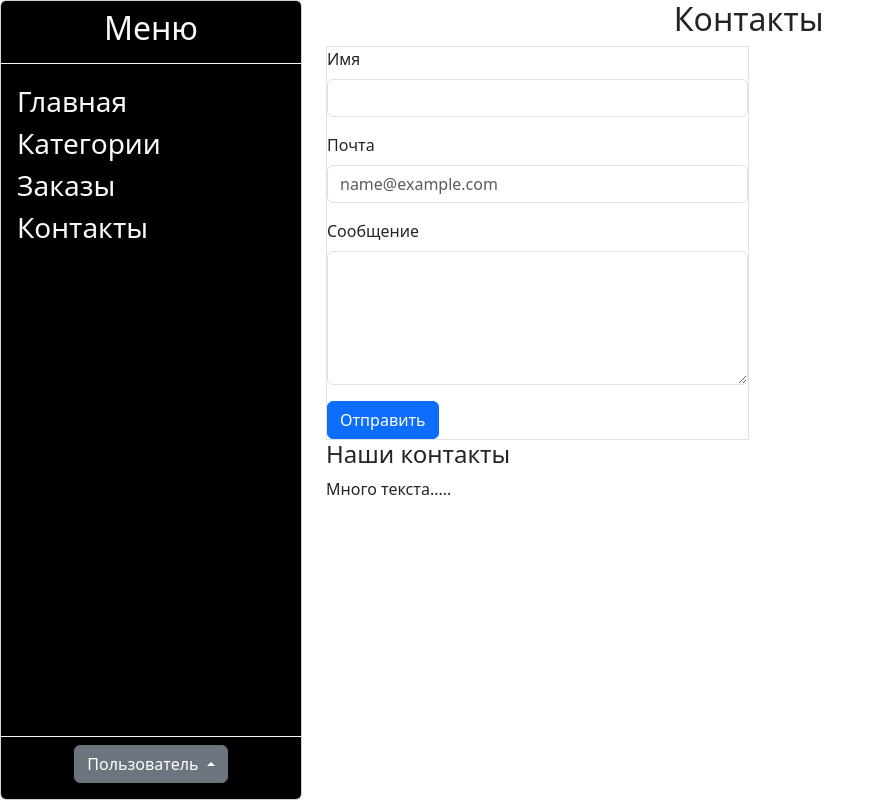
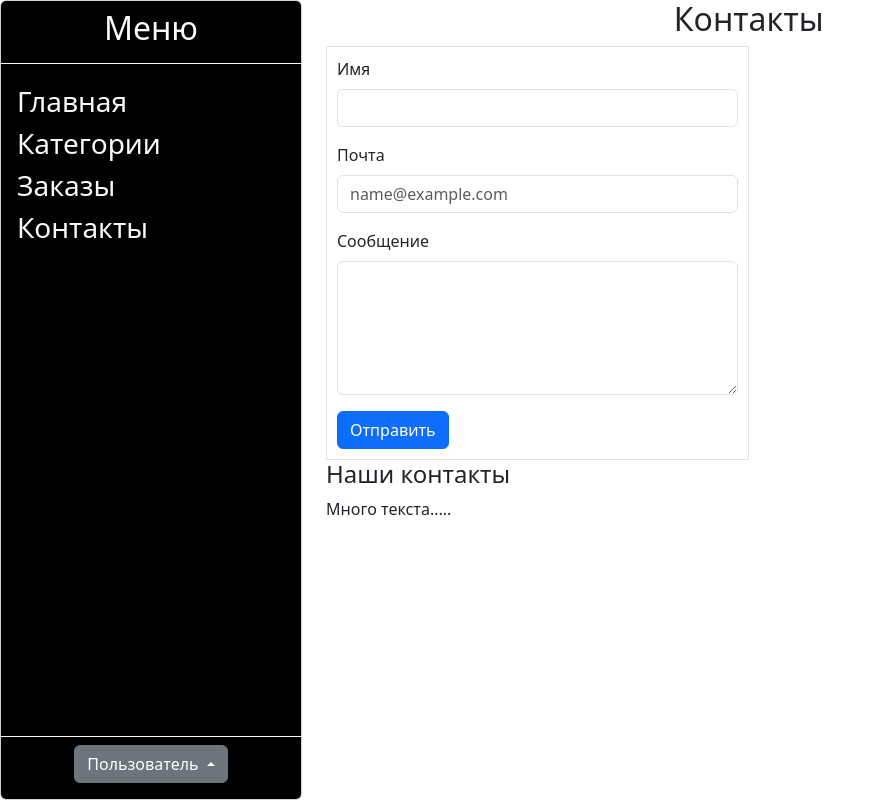
Before and after one commit to ChubshevAB/Home_work_projecy_3_1, a Django app: page /my_app/contacts/ in a window 1280 px wide. Shown: the whole page, without its empty margins (0-884 px from the left). Run offline with Django 5.2, Linux system fonts and the light colour scheme; some libraries are stand-ins or nearby versions.

Commit message:
fix code

```diff
--- a/my_app/templates/my_app/contacts.html
+++ b/my_app/templates/my_app/contacts.html
@@ -42,7 +42,7 @@
             <form method="POST">
                 {% csrf_token %}
                 <div class="col-6">
-                    <div class="border">
+                    <div class="border" style="padding: 10px">
                         <div class="mb-3">
                             <label class="form-label">Имя</label>
                             <input type="text" class="form-control">
```
